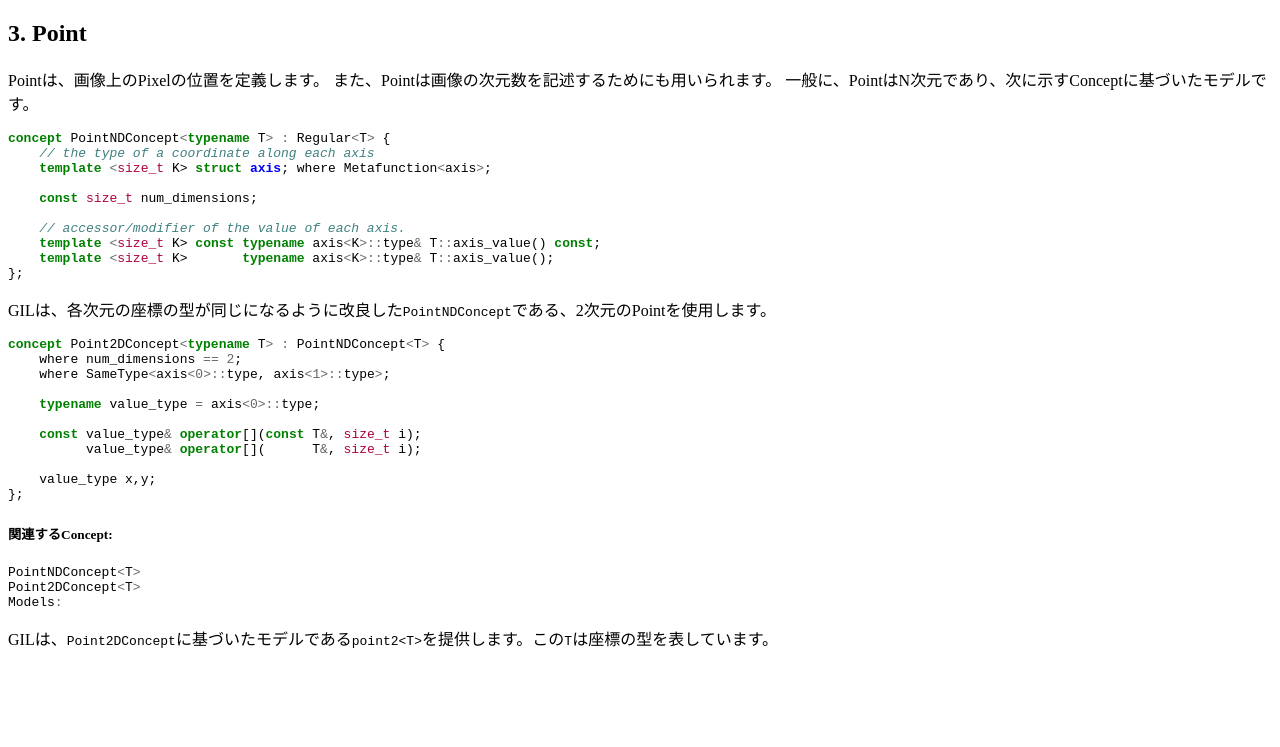
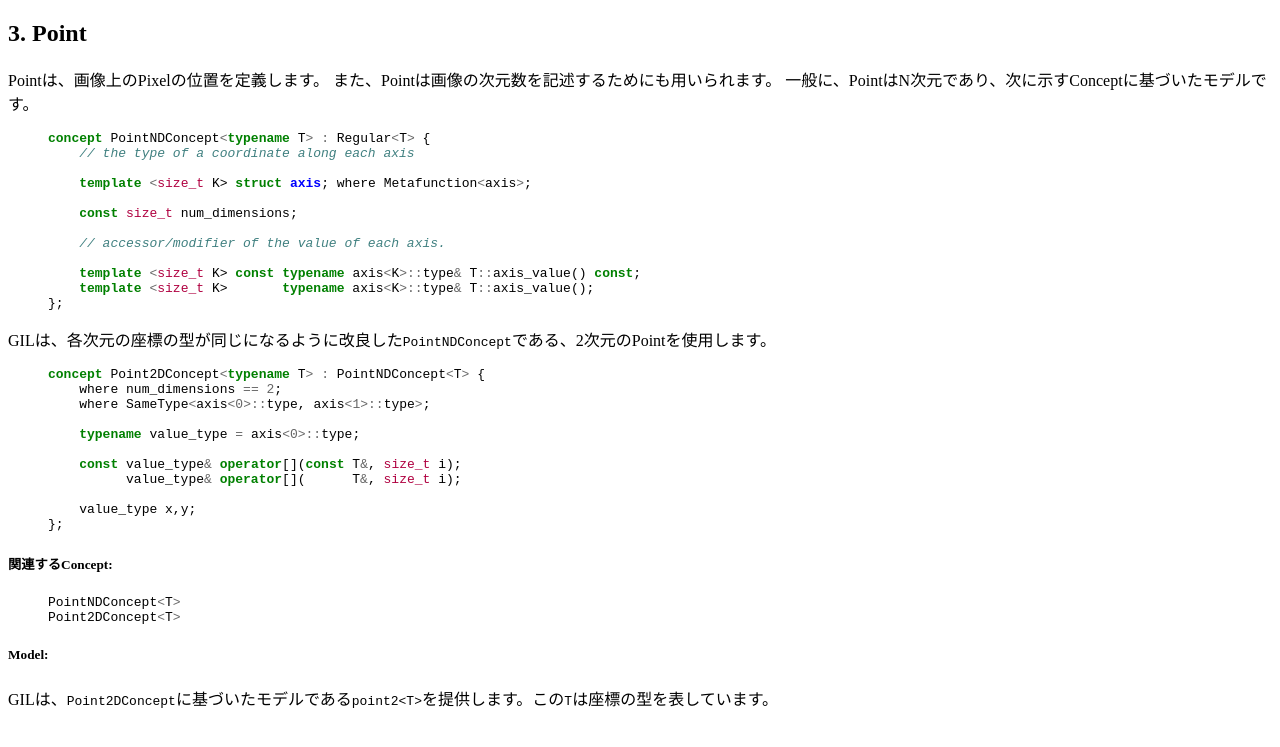
Before and after one commit to hironishihara/GILDesignGuide-ja, a Jekyll site: the page built from src/section_03.md, in a window 1280 px wide. Shown: the top 747 px of the page. Built offline with Jekyll 4.4.1, drawn with Linux system fonts in a browser that asks for light colours.

Commit message:
add lines for syntax highlight

````diff
--- a/src/section_03.md
+++ b/src/section_03.md
@@ -67,7 +67,8 @@ Pointは、画像上のPixelの位置を定義します。
 また、Pointは画像の次元数を記述するためにも用いられます。
 一般に、PointはN次元であり、次に示すConceptに基づいたモデルです。
 
-```cpp
+{% highlight C++ %}
+
 concept PointNDConcept<typename T> : Regular<T> {
     // the type of a coordinate along each axis
     template <size_t K> struct axis; where Metafunction<axis>;
@@ -78,11 +79,13 @@ concept PointNDConcept<typename T> : Regular<T> {
     template <size_t K> const typename axis<K>::type& T::axis_value() const;
     template <size_t K>       typename axis<K>::type& T::axis_value();
 };
-```
+
+{% endhighlight %}
 
 GILは、各次元の座標の型が同じになるように改良した`PointNDConcept`である、2次元のPointを使用します。
 
-```cpp
+{% highlight C++ %}
+
 concept Point2DConcept<typename T> : PointNDConcept<T> {
     where num_dimensions == 2;
     where SameType<axis<0>::type, axis<1>::type>;
@@ -94,14 +97,18 @@ concept Point2DConcept<typename T> : PointNDConcept<T> {
 
     value_type x,y;
 };
-```
+
+{% endhighlight %}
 
 ##### 関連するConcept:
 
-```cpp
+{% highlight C++ %}
+
 PointNDConcept<T>
 Point2DConcept<T>
-Models:
-```
+
+{% endhighlight %}
+
+##### Model:
 
 GILは、`Point2DConcept`に基づいたモデルである`point2<T>`を提供します。この`T`は座標の型を表しています。
````
